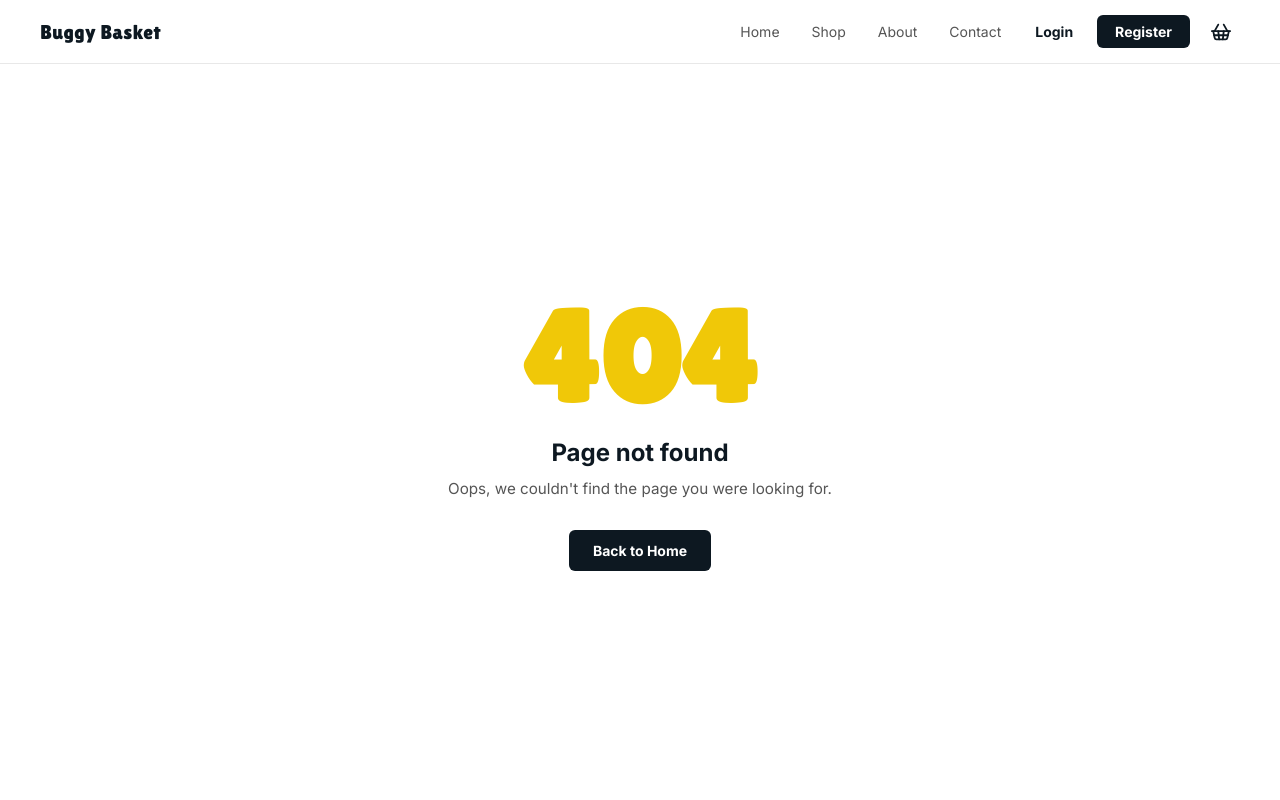
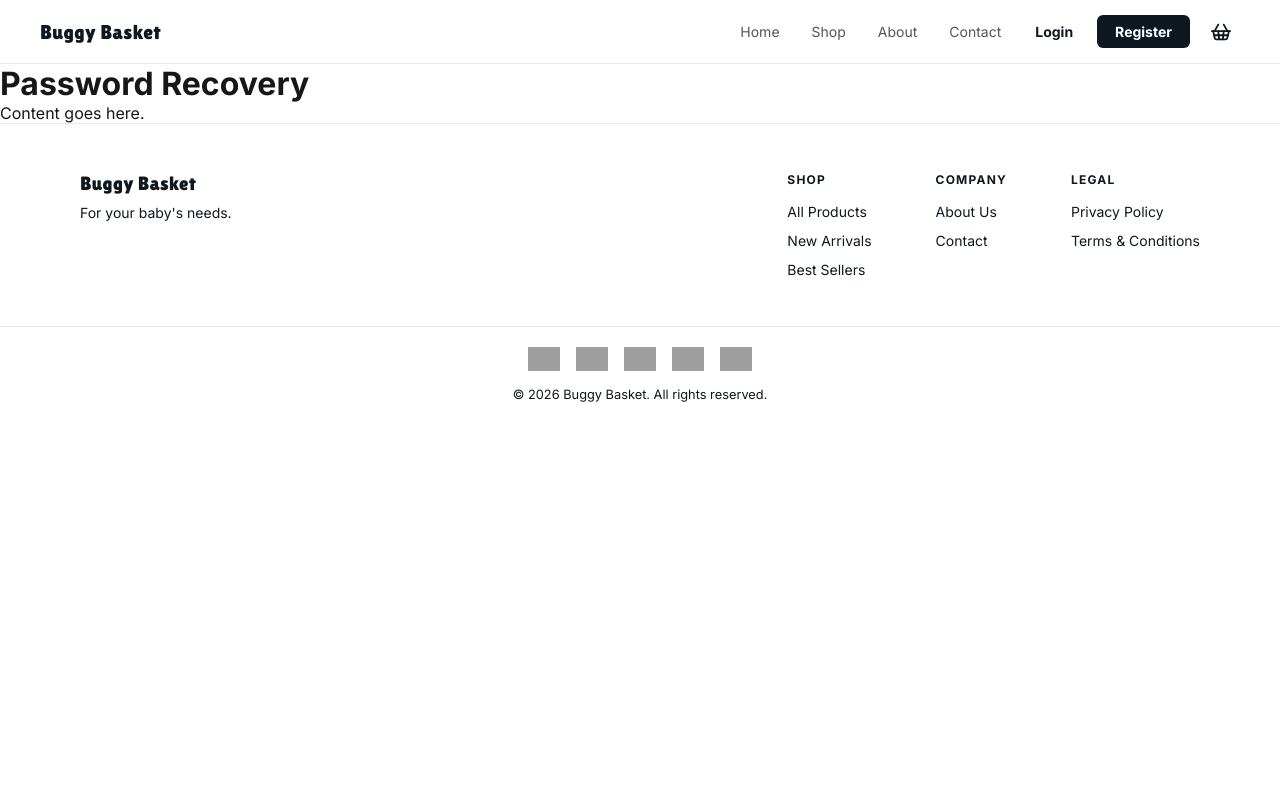
Before and after one commit to Haersa/BuggyBasket, a Next.js app in the folder buggy-basket/: page /forgot-password in a window 1280 px wide. Before the commit this address had no page. Shown: the top 800 px of the page. Built offline with nearby package versions, Linux system fonts and the light colour scheme; grey boxes are pictures that could not be loaded.

Commit message:
new page

```diff
--- /dev/null
+++ b/buggy-basket/src/app/forgot-password/page.tsx
@@ -0,0 +1,10 @@
+export default function PasswordRecovery() {
+    return (
+      <div className="page">
+        <div className="page-container">
+          <h1>Password Recovery</h1>
+          <p>Content goes here.</p>
+        </div>
+      </div>
+    )
+  }
--- a/buggy-basket/src/app/globals.css
+++ b/buggy-basket/src/app/globals.css
@@ -745,7 +745,7 @@ a {
 .modal-forgot {
   font-size: 0.78rem;
   color: var(--text-black);
-  text-decoration: none;
+  text-decoration: underline;
   margin-top: 0.25rem;
   transition: color 0.15s;
 }
```
